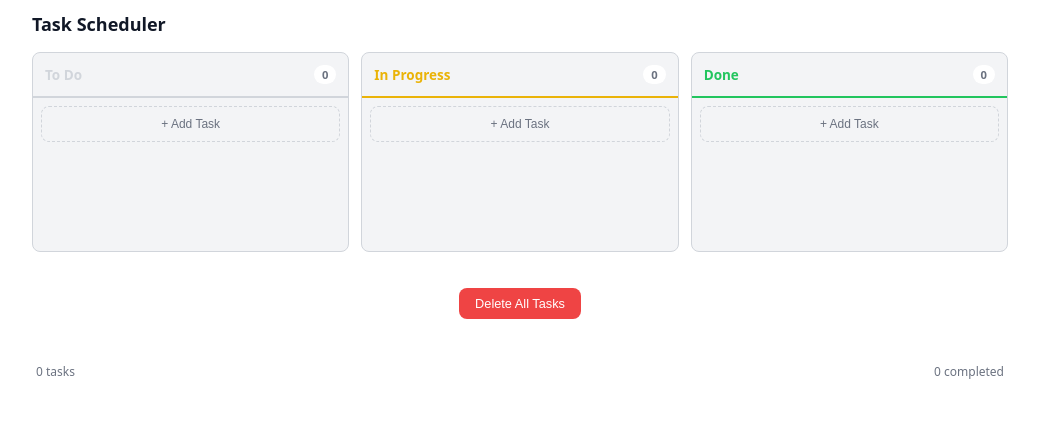
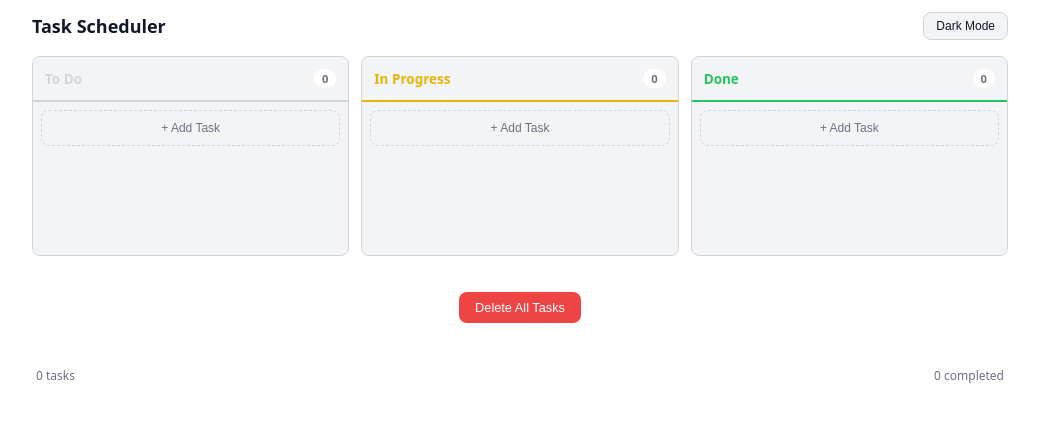
Before and after one commit to 5ALAF123/Task-Scheduler, a React (Vite) app: page / in a window 1280 px wide. Shown: the top 422 px of the page, without its empty margins (120-1159 px from the left). Built offline with nearby package versions, Linux system fonts and the light colour scheme.

Commit message:
feat: add dark mode

```diff
--- a/src/App.jsx
+++ b/src/App.jsx
@@ -32,6 +32,14 @@ export default function App() {
   const [confirmDeleteAll, setConfirmDeleteAll] = useState(false);
   const [deleteError, setDeleteError] = useState("");
   const [now, setNow] = useState(Date.now());
+  const [theme, setTheme] = useState(
+    () => localStorage.getItem("task-scheduler-theme") || "light",
+  );
+
+  useEffect(() => {
+    document.documentElement.setAttribute("data-theme", theme);
+    localStorage.setItem("task-scheduler-theme", theme);
+  }, [theme]);
 
   useEffect(() => {
     const id = setInterval(() => setNow(Date.now()), 250);
@@ -93,6 +101,12 @@ export default function App() {
     <div className="app">
       <header className="app-header">
         <h1>Task Scheduler</h1>
+        <button
+          className="theme-btn"
+          onClick={() => setTheme((t) => (t === "dark" ? "light" : "dark"))}
+        >
+          {theme === "dark" ? "Light Mode" : "Dark Mode"}
+        </button>
       </header>
 
       <div className="kanban">
--- a/src/styles/app.css
+++ b/src/styles/app.css
@@ -19,6 +19,22 @@
   --col-todo: #d1d5db;
   --col-progress: #eab308;
   --col-done: #22c55e;
+  --progress: #d97706;
+}
+
+:root[data-theme="dark"] {
+  --bg: #0f172a;
+  --surface: #1e293b;
+  --border: #334155;
+  --text: #e2e8f0;
+  --text-dim: #94a3b8;
+  --primary: #818cf8;
+  --primary-hover: #6366f1;
+  --danger: #f87171;
+  --col-todo: #94a3b8;
+  --col-progress: #facc15;
+  --col-done: #4ade80;
+  --progress: #fb923c;
 }
 
 html {
@@ -53,6 +69,21 @@ body {
 .app-header h1 {
   font-size: 1.2rem;
   font-weight: 600;
+}
+
+.theme-btn {
+  background: var(--surface);
+  border: 1px solid var(--border);
+  color: var(--text);
+  border-radius: var(--radius);
+  padding: 6px 12px;
+  font-size: 0.8rem;
+  cursor: pointer;
+  transition: border-color 0.15s, color 0.15s;
+}
+
+.theme-btn:hover {
+  border-color: var(--primary);
 }
 
 .kanban {
```
